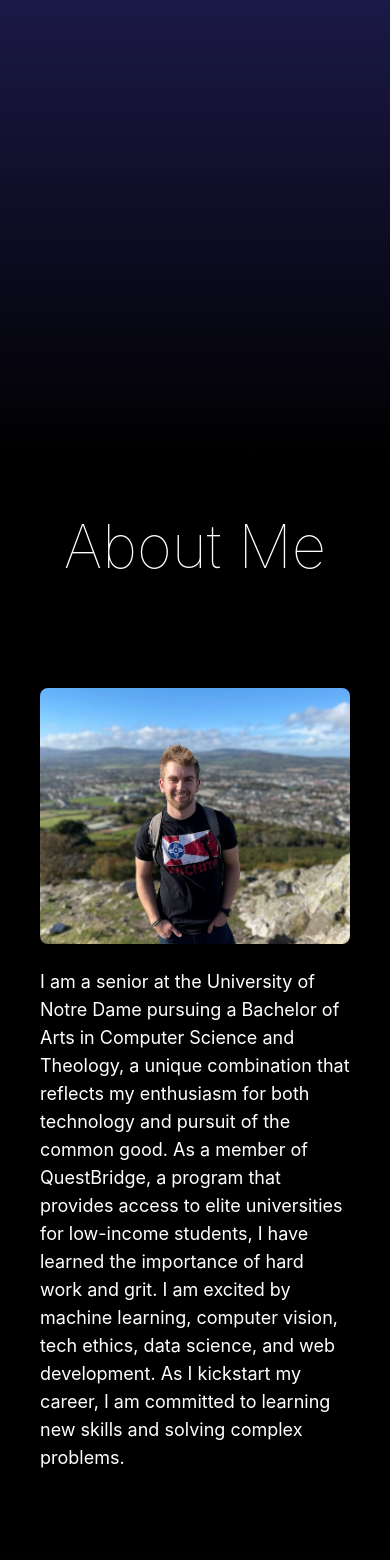
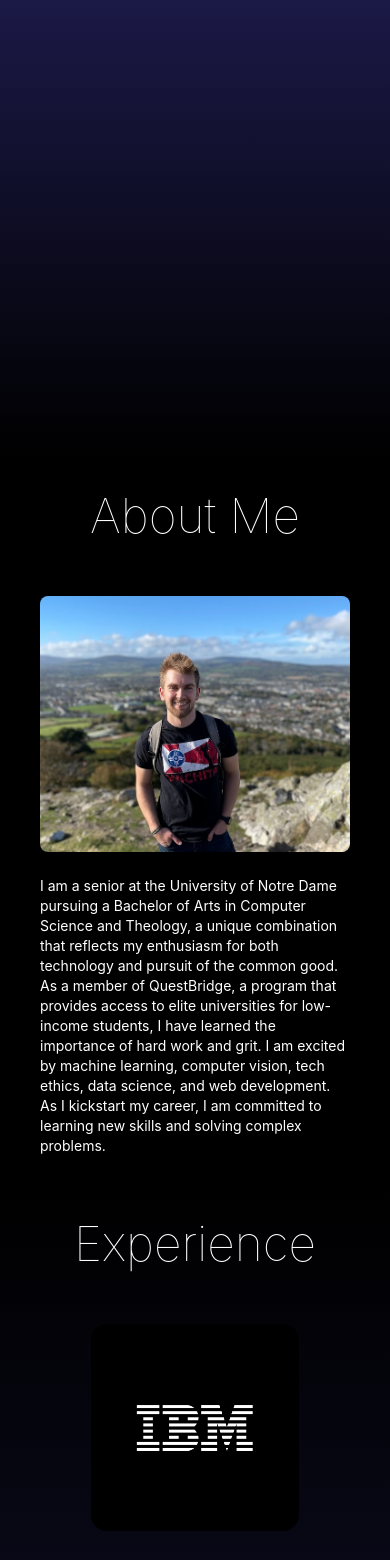
Before and after one commit to GusHauge/GusHauge.github.io, a React (Create React App) app: page / in a window 390 px wide. Shown: the part 432-1992 px from the top of the page. Built offline with nearby package versions, Linux system fonts and the light colour scheme.

Commit message:
Fixed spacing

```diff
--- a/src/components/About.js
+++ b/src/components/About.js
@@ -2,9 +2,9 @@ export const About = () => {
   return (
     <div
       id="about"
-      className="flex flex-col w-full h-fit bg-black items-center space-y-28 py-14 px-10"
+      className="flex flex-col w-full h-fit bg-black items-center space-y-14 sm:space-y-20 py-8 sm:py-14 px-10"
     >
-      <h1 className="text-6xl font-thin">About Me</h1>
+      <h1 className="text-5xl sm:text-6xl font-thin">About Me</h1>
       <div className="flex flex-col sm:flex-row items-center justify-center space-y-6 sm:space-x-8 sm:space-y-0 md:space-x-12 lg:space-x-16 xl:space-x-20">
         <div className="shrink-0 sm:w-1/3">
           <img
@@ -13,7 +13,7 @@ export const About = () => {
             className="rounded-lg object-cover w-96 h-64 sm:w-full sm:h-auto"
           />
         </div>
-        <p className="text-lg sm:text-base md:text-lg lg:text-xl max-w-lg">
+        <p className="text-sm sm:text-base md:text-lg lg:text-xl max-w-lg">
           I am a senior at the University of Notre Dame pursuing a Bachelor of
           Arts in Computer Science and Theology, a unique combination that
           reflects my enthusiasm for both technology and pursuit of the common
--- a/src/components/Contact.js
+++ b/src/components/Contact.js
@@ -2,9 +2,9 @@ export const Contact = () => {
   return (
     <div
       id="contact"
-      className="flex flex-col w-full h-fit bg-gradient-to-b from-indigo-900 to-black items-center space-y-28 py-14 px-10 pb-32"
+      className="flex flex-col w-full h-fit bg-gradient-to-b from-indigo-900 to-black items-center space-y-14 sm:space-y-20 py-8 sm:py-14 px-10 pb-32"
     >
-      <h1 className="text-6xl font-thin">Contact Me</h1>
+      <h1 className="text-5xl sm:text-6xl font-thin">Contact Me</h1>
       <div className="flex flex-col lg:flex-row items-center justify-center space-y-6 lg:space-x-8 lg:space-y-0 xl:space-x-12">
         <div className="shrink-0 lg:w-1/3">
           <img
--- a/src/components/Experience.js
+++ b/src/components/Experience.js
@@ -2,10 +2,10 @@ export const Experience = () => {
   return (
     <div
       id="experience"
-      className="flex flex-col w-full h-fit bg-gradient-to-b from-black to-indigo-900 items-center space-y-28 py-14 px-10"
+      className="flex flex-col w-full h-fit bg-gradient-to-b from-black to-indigo-900 items-center space-y-14 sm:space-y-20 py-8 sm:py-14 px-10"
     >
-      <h1 className="text-6xl font-thin">Experience</h1>
-      <div className="flex flex-col gap-24">
+      <h1 className="text-5xl sm:text-6xl font-thin">Experience</h1>
+      <div className="flex flex-col gap-16">
         <div className="flex flex-col space-y-6 items-center justify-center sm:flex-row sm:space-y-0">
           <div className="shrink-0">
             <a href="https://www.ibm.com" target="_blank" rel="noreferrer">
--- a/src/components/Projects.js
+++ b/src/components/Projects.js
@@ -2,10 +2,10 @@ export const Projects = () => {
   return (
     <div
       id="projects"
-      className="flex flex-col w-full h-fit bg-indigo-900 items-center space-y-28 py-14 px-10"
+      className="flex flex-col w-full h-fit bg-indigo-900 items-center space-y-14 sm:space-y-20 py-8 sm:py-14 px-10"
     >
-      <h1 className="text-6xl font-thin">Projects</h1>
-      <div className="flex flex-col gap-24">
+      <h1 className="text-5xl sm:text-6xl font-thin">Projects</h1>
+      <div className="flex flex-col gap-16">
         <div className="flex flex-col items-center justify-center space-y-6 lg:flex-row lg:space-y-0">
           <div className="shrink-0">
             <a
@@ -25,7 +25,7 @@ export const Projects = () => {
               <h1 className="text-lg font-bold">
                 March Metrics Tournament Predictor
               </h1>
-              <div className="shrink-0 transition ease-in-out delay-75 duration-150 hover:scale-125">
+              <div className="shrink-0 ml-1 transition ease-in-out delay-75 duration-150 hover:scale-125">
                 <a
                   href="https://github.com/GusHauge/Silvestri_Carpets"
                   target="_blank"
@@ -73,7 +73,7 @@ export const Projects = () => {
           <div className="flex flex-col space-y-4 max-w-xl">
             <div className="flex justify-between">
               <h1 className="text-lg font-bold">Portfolio Website</h1>
-              <div className="shrink-0 transition ease-in-out delay-75 duration-150 hover:scale-125">
+              <div className="shrink-0 ml-1 transition ease-in-out delay-75 duration-150 hover:scale-125">
                 <a
                   href="https://github.com/GusHauge/GusHauge.github.io"
                   target="_blank"
```
